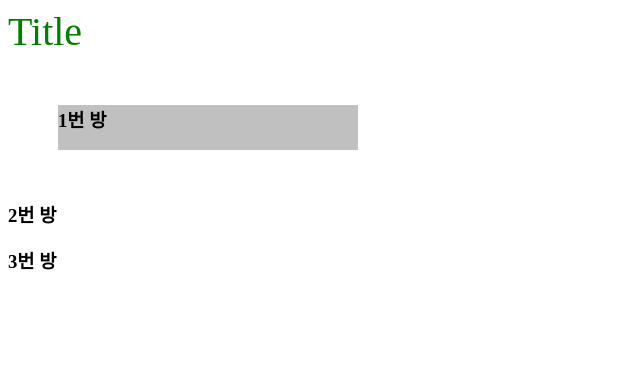
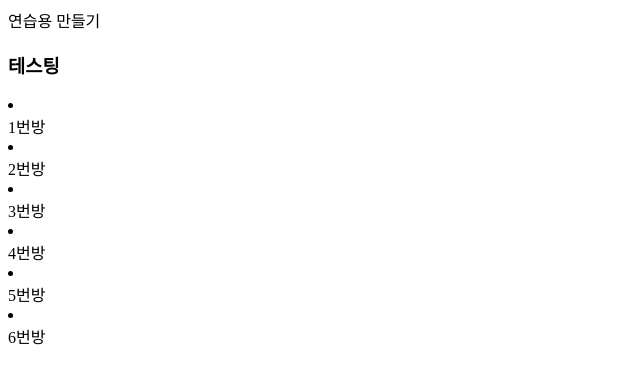
Before and after one commit to aglide100/non-contact-karaoke, a Next.js app in the folder ui/: page /rooms in a window 1280 px wide. Shown: the top 384 px of the page, without its empty margins (0-640 px from the left). Built offline with nearby package versions, Linux system fonts and the light colour scheme.

Commit message:
더미 코드 작성

```diff
--- /dev/null
+++ b/ui/components/RoomItem.tsx
@@ -0,0 +1,23 @@
+import React from "react";
+
+export type RoomItemProps = {
+  roomTitle: string;
+  roomId: string;
+};
+
+const RoomItem: React.FC<RoomItemProps> = (props: RoomItemProps) => {
+  return (
+    <li className="flex flex-row justify-center">
+      <div
+        onClick={(e) => {
+          e.preventDefault();
+          alert("Room ID:" + props.roomId);
+        }}
+      >
+        {props.roomTitle}
+      </div>
+    </li>
+  );
+};
+
+export default RoomItem;
--- a/ui/pages/rooms/index.tsx
+++ b/ui/pages/rooms/index.tsx
@@ -1,39 +1,38 @@
 import { title } from "process";
-import React from "react";
+import React, { ReactElement } from "react";
 import * as ws_manager from "../../utils/ws_manager";
+import RoomItem, { RoomItemProps } from "../../components/RoomItem";
 
-function Rooms(){
- // let post = '1번 방'; // 데이터 바인딩
+const tempRoomList: RoomItemProps[] = [
+  { roomId: "1", roomTitle: "1번방" },
+  { roomId: "5", roomTitle: "2번방" },
+  { roomId: "6", roomTitle: "3번방" },
+  { roomId: "7", roomTitle: "4번방" },
+  { roomId: "8", roomTitle: "5번방" },
+  { roomId: "9", roomTitle: "6번방" },
+];
 
-  return(
+const Rooms: React.FC = ({}) => {
+  let roomList: ReactElement[];
+
+  roomList = tempRoomList.map((room, index) => {
+    return (
+      <RoomItem
+        key={index}
+        roomId={room.roomId}
+        roomTitle={room.roomTitle}
+      ></RoomItem>
+    );
+  });
+
+  let post = "테스팅";
+  return (
     <div>
-
-        <div style={{color : 'green', fontSize:'40px'}}>Title</div>
-
-
-      <h3 style={{width: '300px', height: '45px', margin : '50px', backgroundColor: 'silver'}}> 1번 방 </h3>
-
-
-      <div className='list'>
-      <h3>2번 방</h3>
-      </div>
-
-      <div className='list'>
-      <h3>3번 방</h3>
-      </div>
+      연습용 만들기
+      <h3>{post}</h3>
+      {roomList}
     </div>
   );
-}
-// const Rooms: React.FC = ({}) => {
-
-//   let post = "테스팅";
-//   return (
-//     <div>연습용 만들기
-//       <h3>{post}</h3>
-//       </div>
-//   );
-//   // return <div>뭐지??</div>;
-// };
-
+};
 
 export default Rooms;
```
